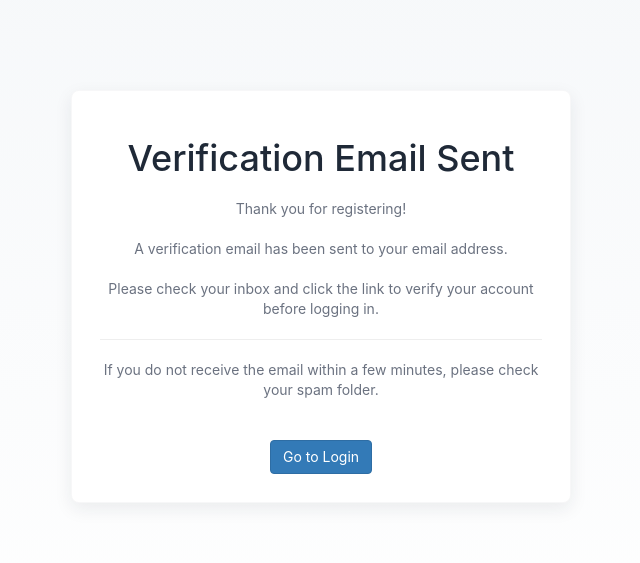
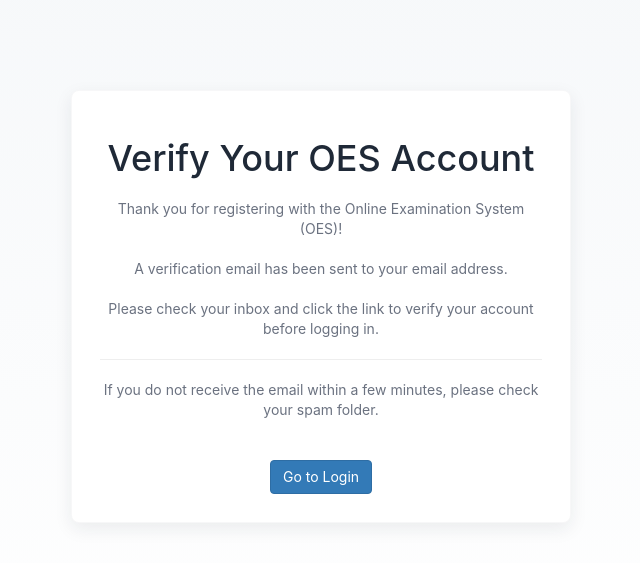
Before and after one commit to guregu-san/Online-Examination-System, a Flask app: page /verification_sent in a window 1280 px wide. Shown: the part 52-615 px from the top of the page, without its empty margins (319-959 px from the left). Run offline with Flask 3, Linux system fonts and the light colour scheme; some libraries are stand-ins or nearby versions.

Commit message:
polishing

```diff
--- a/app/auth/auth.py
+++ b/app/auth/auth.py
@@ -27,9 +27,10 @@ def load_user(user_id):
 def login():
     form = LoginForm()
     if form.validate_on_submit():
-        user = Students.query.filter_by(email=form.email.data).first()
+        email = form.email.data.lower()
+        user = Students.query.filter_by(email=email).first()
         if not user:
-            user = Instructors.query.filter_by(email=form.email.data).first()
+            user = Instructors.query.filter_by(email=email).first()
 
         if user:
             login_user(user)
@@ -45,13 +46,13 @@ def login():
 def logout():
     logout_user()
     return redirect(url_for('authBp.login'))
-
 @authBp.route('/register', methods=['GET', 'POST'])
 def register():
     form = RegisterForm()
     if form.validate_on_submit():
-        if Students.query.filter_by(email=form.email.data).first() or \
-           Instructors.query.filter_by(email=form.email.data).first():
+        email = form.email.data.lower()
+        if Students.query.filter_by(email=email).first() or \
+           Instructors.query.filter_by(email=email).first():
             flash('Email already registered.', 'danger')
             return render_template('register.html', form=form)
 
@@ -61,9 +62,10 @@ def register():
         user_data = {
             'role': role,
             'name': form.name.data,
-            'email': form.email.data,
+            'email': email,
             'password_hash': bcrypt.generate_password_hash(form.password.data).decode('utf-8')
         }
+
 
         if role == 'Student':
             user_data['roll_number'] = form.roll_number.data
@@ -77,7 +79,6 @@ def register():
         return redirect(url_for('authBp.verification_sent'))
 
     return render_template('register.html', form=form)
-
 @authBp.route('/verify_email/<token>')
 def verify_email(token):
     data = confirm_verification_token(token)
@@ -85,9 +86,10 @@ def verify_email(token):
         flash('The confirmation link is invalid or has expired.', 'danger')
         return redirect(url_for('authBp.login'))
 
-    user = Students.query.filter_by(email=data['email']).first()
+    email = data['email'].lower()
+    user = Students.query.filter_by(email=email).first()
     if not user:
-        user = Instructors.query.filter_by(email=data['email']).first()
+        user = Instructors.query.filter_by(email=email).first()
 
     if user:
         flash('Account already verified. Please login.', 'success')
@@ -97,14 +99,14 @@ def verify_email(token):
         user = Students(
             roll_number=data['roll_number'],
             name=data['name'],
-            email=data['email'],
+            email=email,
             password_hash=data['password_hash'],
             contact_number=data['contact_number']
         )
     else:
         user = Instructors(
             name=data['name'],
-            email=data['email'],
+            email=email,
             password_hash=data['password_hash']
         )
 
--- a/app/auth/templates/verification_sent.html
+++ b/app/auth/templates/verification_sent.html
@@ -5,8 +5,8 @@
 {% block main_content %}
 <div class="container" style="display: flex; justify-content: center; margin-top: 50px;">
     <div class="card">
-        <h1>Verification Email Sent</h1>
-        <p>Thank you for registering!</p>
+        <h1>Verify Your OES Account</h1>
+        <p>Thank you for registering with the Online Examination System (OES)!</p>
         <p>A verification email has been sent to your email address.</p>
         <p>Please check your inbox and click the link to verify your account before logging in.</p>
         <hr>
```
Also changed, not shown: app/auth/email_verification.py (+5 -4 lines), app/auth/form.py (+14 -11 lines), oesDB.db.
